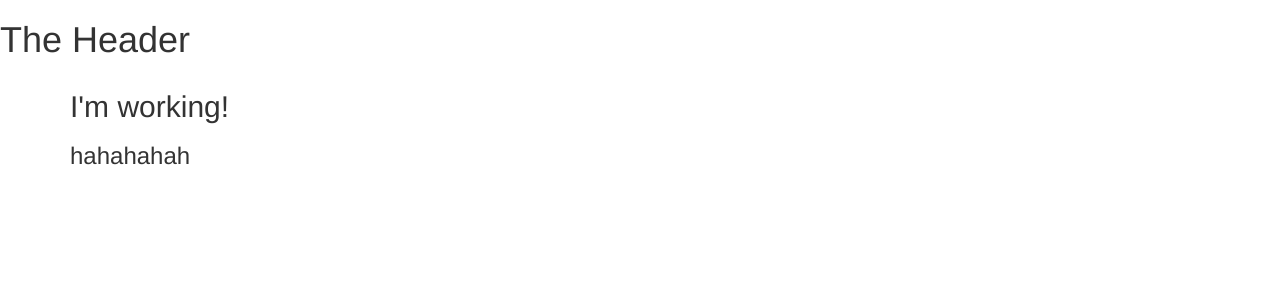
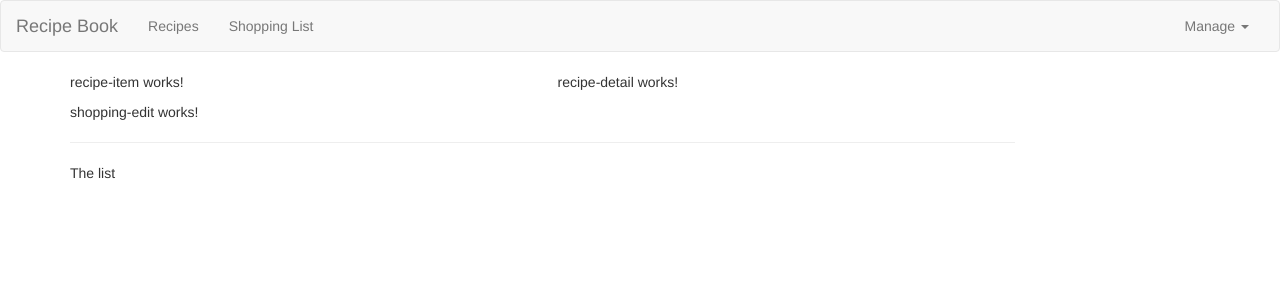
Before and after one commit to seohyundeveloper/shoppingMall-angular, an Angular app: page / in a window 1280 px wide. Shown: the top 300 px of the page. Built offline with nearby package versions, Linux system fonts and the light colour scheme.

Commit message:
header 생성

```diff
--- a/src/app/app.component.html
+++ b/src/app/app.component.html
@@ -3,8 +3,8 @@
 <div class="container">
   <div class="row">
     <div class="col-md-12">
-      <h2>I'm working!</h2>
-      <h3>hahahahah</h3>
+      <app-recipes></app-recipes>
+      <app-shopping-list></app-shopping-list>
     </div>
   </div>
 </div>
--- a/src/app/header/header.component.html
+++ b/src/app/header/header.component.html
@@ -1 +1,23 @@
-<h1>The Header</h1>
+<nav class="navbar navbar-default">
+    <div class="container-fluid">
+        <div class="nav-header">
+            <a href="#" class="navbar-brand">Recipe Book</a>
+        </div>
+
+        <div class="collapse navbar-collapse">
+            <ul class="nav navbar-nav">
+                <li><a href="#">Recipes</a></li>
+                <li><a href="#">Shopping List</a></li>
+            </ul>
+            <ul class="nav navbar-nav navbar-right">
+                <li class="dropdown">
+                    <a href="#" class="dropdown-toggle" role="button">Manage <span class="caret"></span></a>
+                    <ul class="dropdown-menu">
+                       <li><a href="#">Save Data</a></li>
+                       <li><a href="#">Fetch Data</a></li>
+                    </ul>
+                </li>
+            </ul>
+        </div>
+    </div>
+</nav>
--- a/src/app/recipes/recipe-list/recipe-list.component.html
+++ b/src/app/recipes/recipe-list/recipe-list.component.html
@@ -1 +1 @@
-<p>recipe-list works!</p>
+<app-recipe-item></app-recipe-item>
--- a/src/app/recipes/recipes.component.html
+++ b/src/app/recipes/recipes.component.html
@@ -1 +1,8 @@
-<p>recipes works!</p>
+<div class="row">
+    <div class="col-md-5">
+        <app-recipe-list></app-recipe-list>
+    </div>
+    <div class="col-md-7">
+        <app-recipe-detail></app-recipe-detail>
+    </div>
+</div>
--- a/src/app/shopping-list/shopping-edit/shopping-edit.component.html
+++ b/src/app/shopping-list/shopping-edit/shopping-edit.component.html
@@ -1,2 +1 @@
 <p>shopping-edit works!</p>
-<h1>Edit test</h1>
--- a/src/app/shopping-list/shopping-list.component.html
+++ b/src/app/shopping-list/shopping-list.component.html
@@ -1 +1,7 @@
-<p>shopping-list works!</p>
+<div class="row">
+    <div class="col-xs-10">
+        <app-shopping-edit></app-shopping-edit>
+        <hr>
+        <p>The list</p>
+    </div>
+</div>
```
